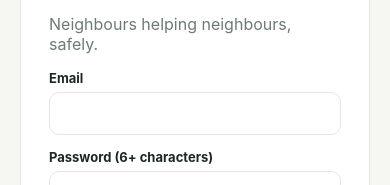
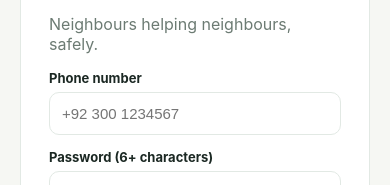
Before and after one commit to ZeroBeing/helpnest, a React (Vite) app: page / in a window 390 px wide. Shown: the part 310-495 px from the top of the page. Built offline with nearby package versions, Linux system fonts and the light colour scheme; no server answers.

Commit message:
phone login

```diff
--- a/src/screens/AuthScreen.jsx
+++ b/src/screens/AuthScreen.jsx
@@ -1,27 +1,22 @@
 import { useState } from 'react'
-import { signUp, logIn } from '../lib/api'
+import { signUp, logIn, phoneToEmail } from '../lib/api'
 
 export default function AuthScreen() {
   const [isSignup, setIsSignup] = useState(false)
   const [name, setName] = useState('')
-  const [email, setEmail] = useState('')
+  const [phone, setPhone] = useState('')
   const [password, setPassword] = useState('')
   const [error, setError] = useState('')
-  const [info, setInfo] = useState('')
   const [loading, setLoading] = useState(false)
 
   async function handleSubmit(e) {
     e.preventDefault()
     setError('')
-    setInfo('')
     setLoading(true)
     try {
+      const email = phoneToEmail(phone)
       if (isSignup) {
-        const result = await signUp(email, password, name)
-        // If email confirmation is still on, there is no session yet.
-        if (!result.session) {
-          setInfo('Account created. Check your email to confirm, then log in.')
-        }
+        await signUp(email, password, name)
       } else {
         await logIn(email, password)
       }
@@ -48,8 +43,8 @@ export default function AuthScreen() {
             </div>
           )}
           <div className="field">
-            <label>Email</label>
-            <input type="email" value={email} onChange={(e) => setEmail(e.target.value)} required />
+            <label>Phone number</label>
+            <input type="tel" value={phone} onChange={(e) => setPhone(e.target.value)} placeholder="+92 300 1234567" required />
           </div>
           <div className="field">
             <label>Password (6+ characters)</label>
@@ -57,7 +52,6 @@ export default function AuthScreen() {
           </div>
 
           {error && <p className="error">{error}</p>}
-          {info && <p className="info">{info}</p>}
 
           <button className="btn" type="submit" disabled={loading}>
             {loading ? 'Please wait...' : isSignup ? 'Sign up' : 'Log in'}
@@ -66,7 +60,7 @@ export default function AuthScreen() {
 
         <p className="switch">
           {isSignup ? 'Already have an account?' : 'New here?'}{' '}
-          <button className="link" onClick={() => { setIsSignup(!isSignup); setError(''); setInfo('') }}>
+          <button className="link" onClick={() => { setIsSignup(!isSignup); setError('') }}>
             {isSignup ? 'Log in' : 'Create an account'}
           </button>
         </p>
```
